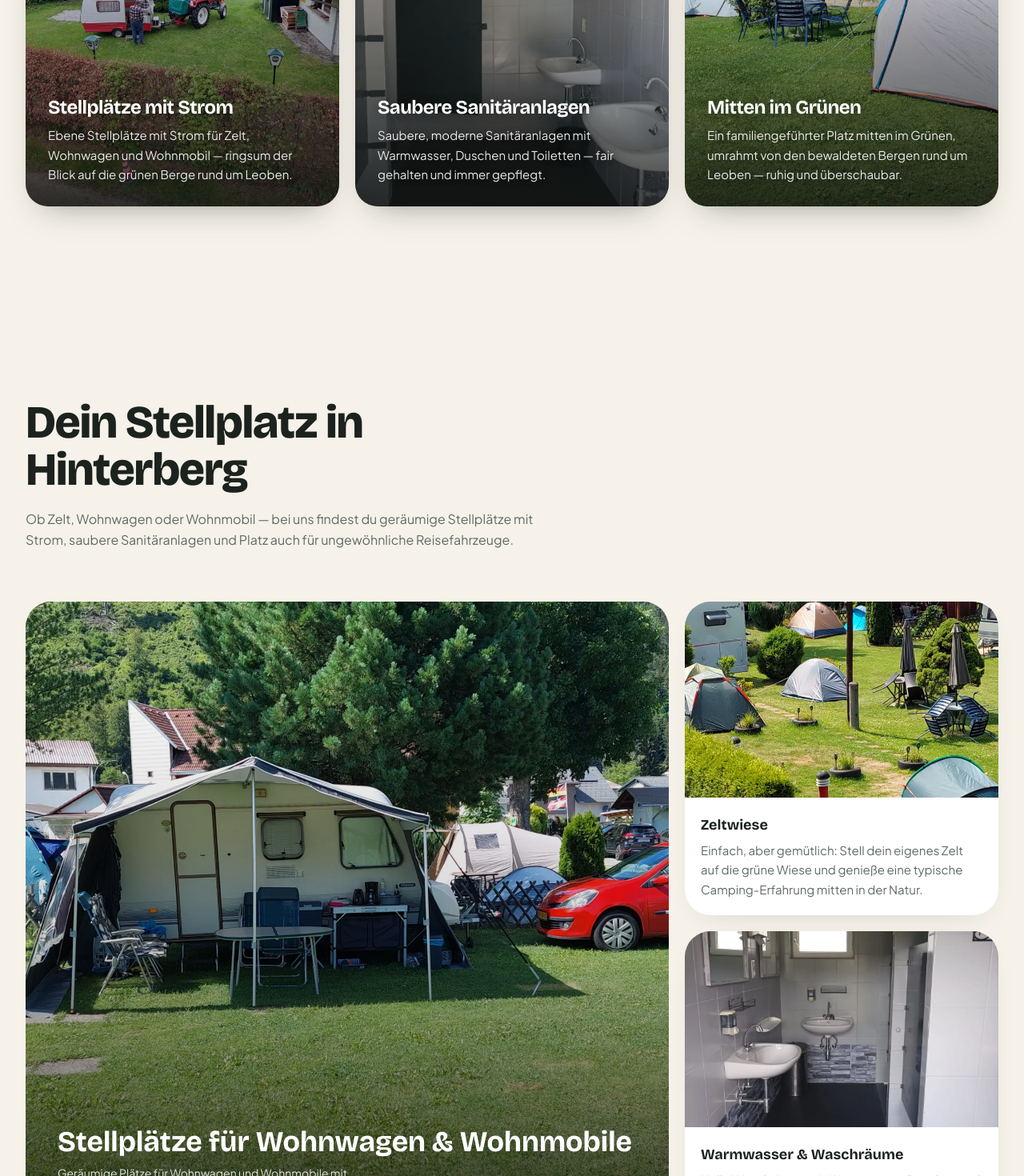
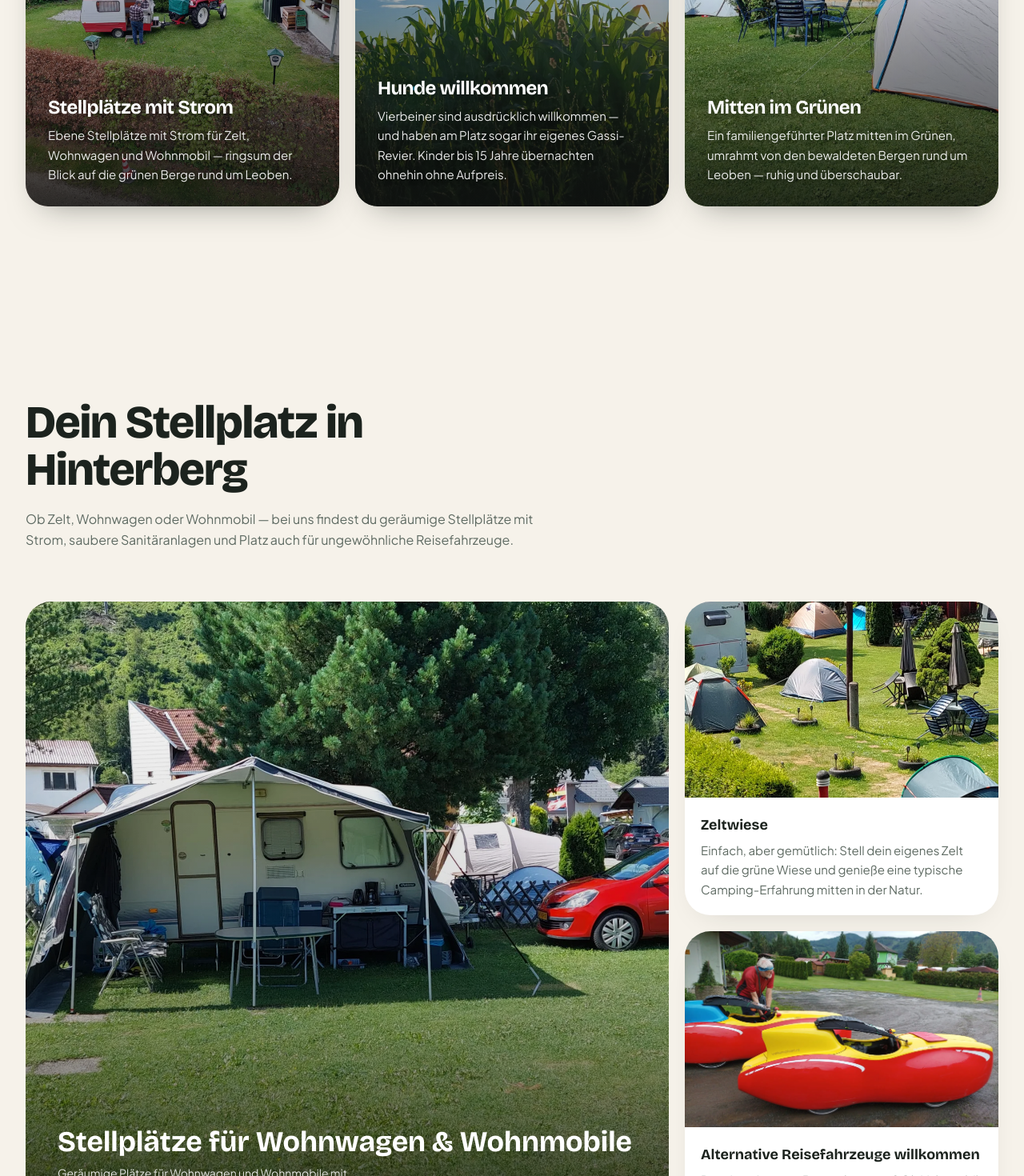
Before and after one commit to Lellino-Elias/campingclub-hinterberg-camping-demo, a Next.js app: page / in a window 1280 px wide. Shown: the part 1400-2870 px from the top of the page at 80% size. Built offline with nearby package versions, Linux system fonts and the light colour scheme.

Commit message:
campingclub-hinterberg — campsite demo 2026-06-20 12:31:00

```diff
--- a/src/content/campsites/campingclub-hinterberg.ts
+++ b/src/content/campsites/campingclub-hinterberg.ts
@@ -36,9 +36,9 @@ const campingclubHinterberg: CampsiteConfig = {
       image: { src: `${IMG}/gallery-d37de1ed38.webp`, alt: "Wohnwagen und Reisefahrzeuge auf dem Stellplatz am Campingclub Hinterberg" },
     },
     {
-      title: "Saubere Sanitäranlagen",
-      text: "Saubere, moderne Sanitäranlagen mit Warmwasser, Duschen und Toiletten — fair gehalten und immer gepflegt.",
-      image: { src: `${IMG}/gallery-899ecddefe.webp`, alt: "Modernes Sanitärgebäude mit Waschbecken am Campingclub Hinterberg" },
+      title: "Hunde willkommen",
+      text: "Vierbeiner sind ausdrücklich willkommen — und haben am Platz sogar ihr eigenes Gassi-Revier. Kinder bis 15 Jahre übernachten ohnehin ohne Aufpreis.",
+      image: { src: `${IMG}/activity-1cc243fb69.webp`, alt: "Saftig grüne Sommerwiese und Felder rund um den Campingclub Hinterberg — ideales Gassi-Revier für Hunde" },
     },
     {
       title: "Mitten im Grünen",
@@ -83,11 +83,6 @@ const campingclubHinterberg: CampsiteConfig = {
         title: "Zeltwiese",
         text: "Einfach, aber gemütlich: Stell dein eigenes Zelt auf die grüne Wiese und genieße eine typische Camping-Erfahrung mitten in der Natur.",
         image: { src: `${IMG}/gallery-05035cfcc9.webp`, alt: "Zelte auf der Wiese am Campingclub Hinterberg" },
-      },
-      {
-        title: "Warmwasser & Waschräume",
-        text: "Helle Waschräume mit Warmwasser, Duschen und Toiletten — sauber, gepflegt und mit ein paar liebevollen Details ausgestattet.",
-        image: { src: `${IMG}/gallery-8a5a68ee0f.webp`, alt: "Waschraum mit Waschbecken am Campingclub Hinterberg" },
       },
       {
         title: "Alternative Reisefahrzeuge willkommen",
```
